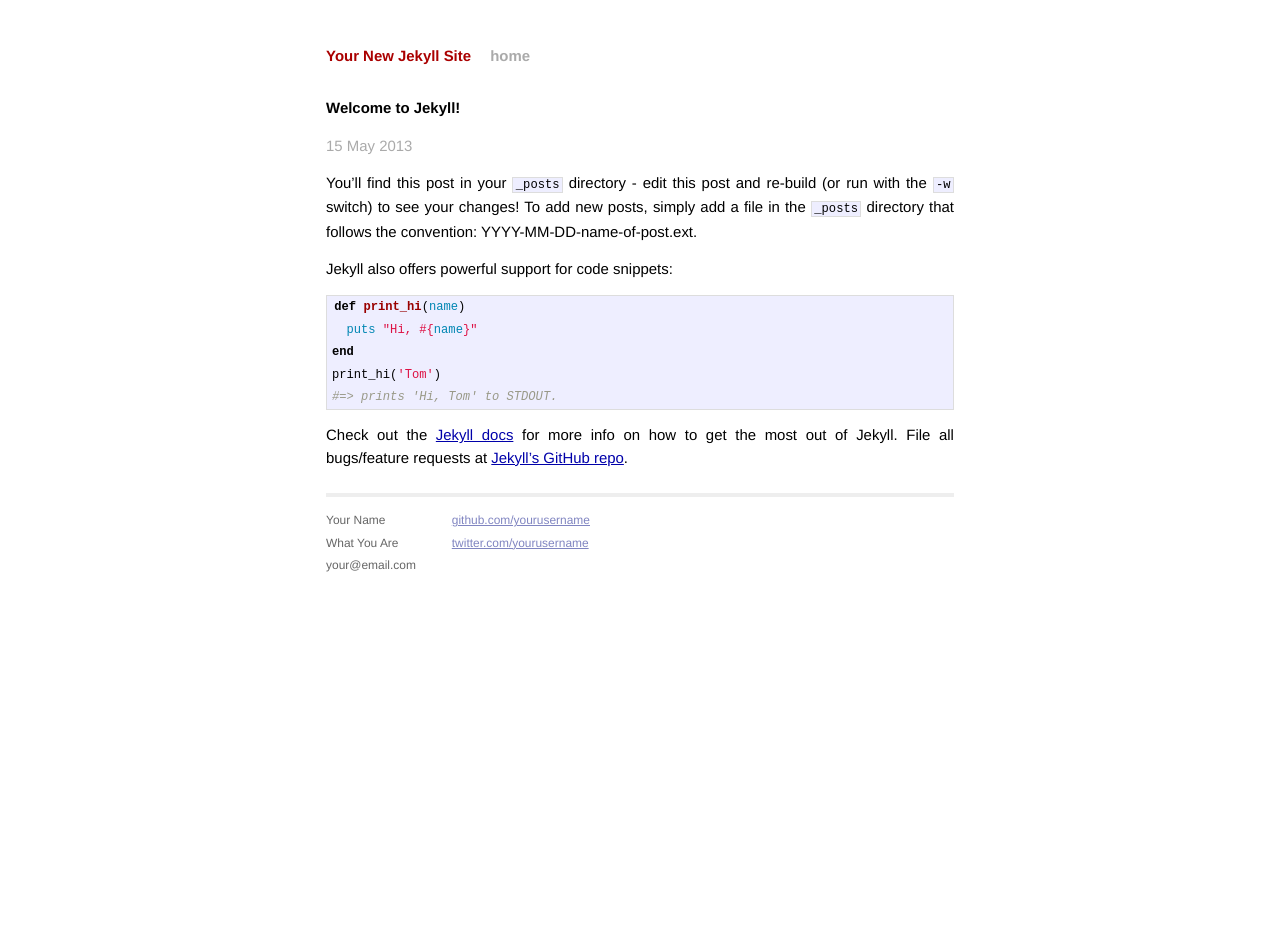
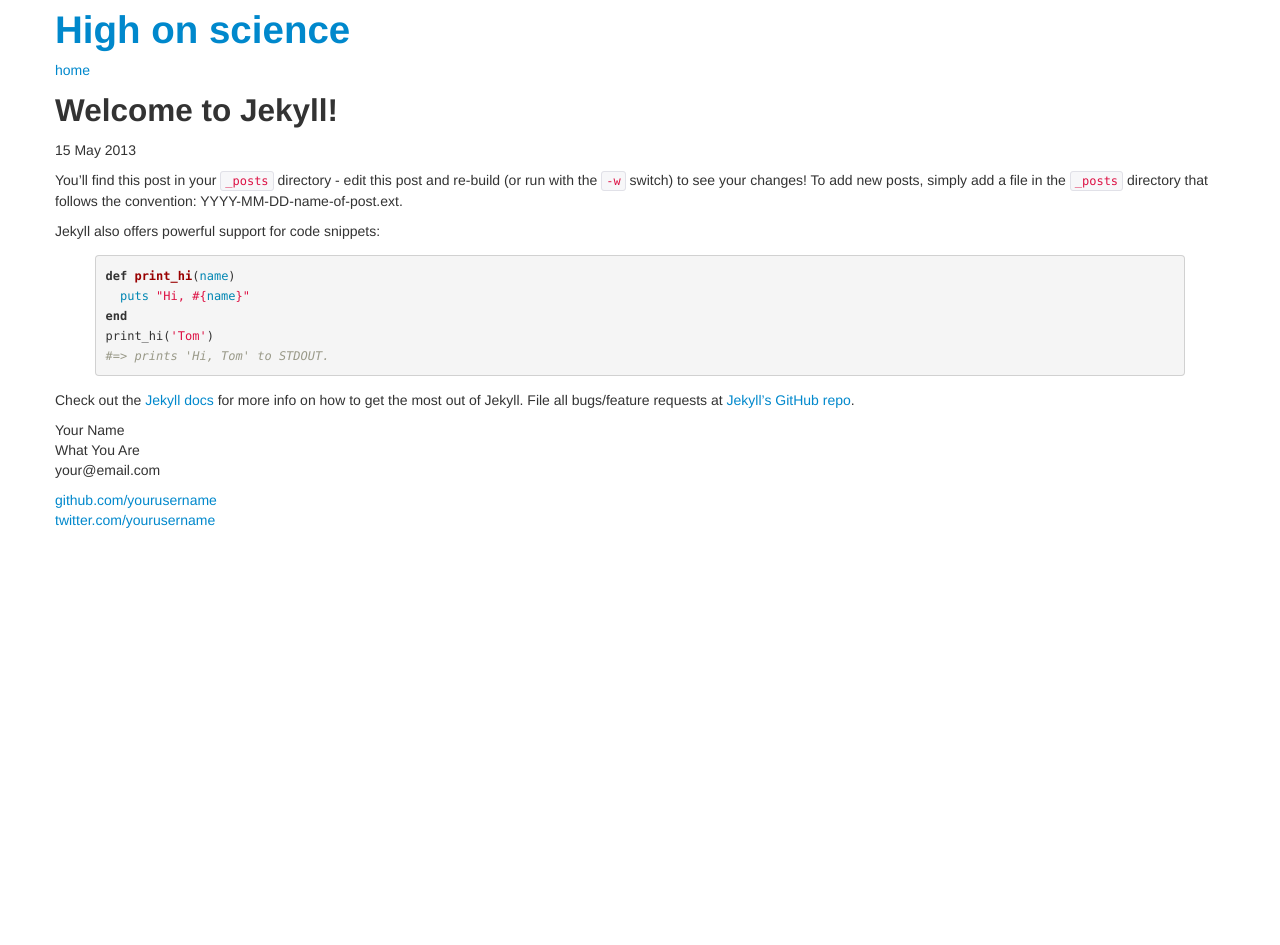
Before and after one commit to fwhigh/high_on_science, a Jekyll site: the page built from _posts/2013-05-15-welcome-to-jekyll.markdown, in a window 1280 px wide. Built offline with Jekyll 4.4.1, drawn with Linux system fonts in a browser that asks for light colours; nearby versions of some CDN libraries; library files that are not in the unit come from our copies; after the commit the page ends 900 px from its top, so only the background shows below that.

Commit message:
merge bootstrap into jekyll blog

```diff
--- a/_config.yml
+++ b/_config.yml
@@ -1,2 +1,2 @@
-name: Your New Jekyll Site
+name: High on science
 pygments: true
--- a/_layouts/default.html
+++ b/_layouts/default.html
@@ -10,10 +10,16 @@
         <link rel="stylesheet" href="/css/syntax.css">
 
         <!-- Custom CSS -->
-        <link rel="stylesheet" href="/css/main.css">
+        <!-- <link rel="stylesheet" href="/css/main.css"> -->
+
+	<!-- Boostrap -->
+	<link href="/css/bootstrap.min.css" rel="stylesheet">
+	<link href="/css/bootstrap-responsive.min.css" rel="stylesheet">
 
     </head>
     <body>
+
+    <script src="js/bootstrap.min.js"></script>
 
         <div class="container">
           <div class="site">
--- a/index.html
+++ b/index.html
@@ -1,6 +1,6 @@
 ---
 layout: default
-title: Your New Jekyll Site
+title: High on science
 ---
 
 <div id="home">
```
